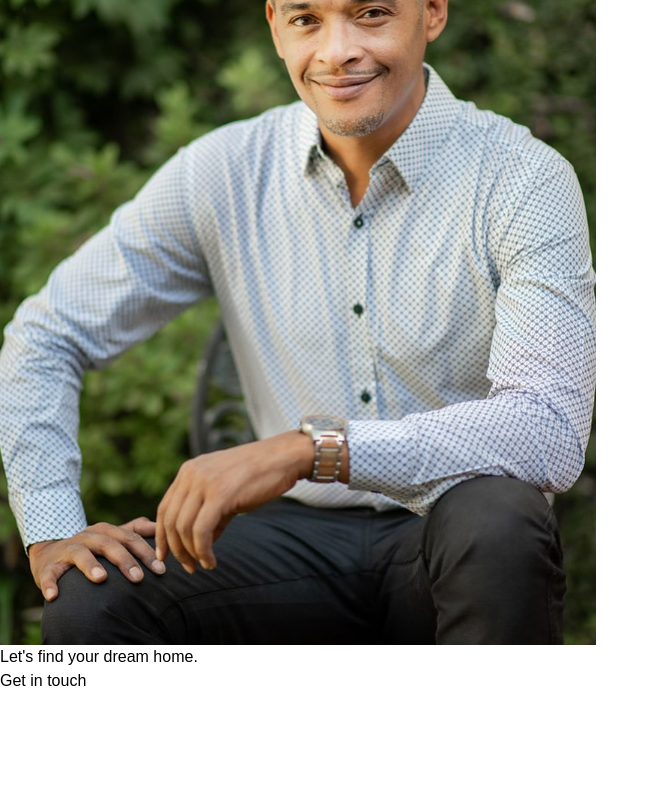
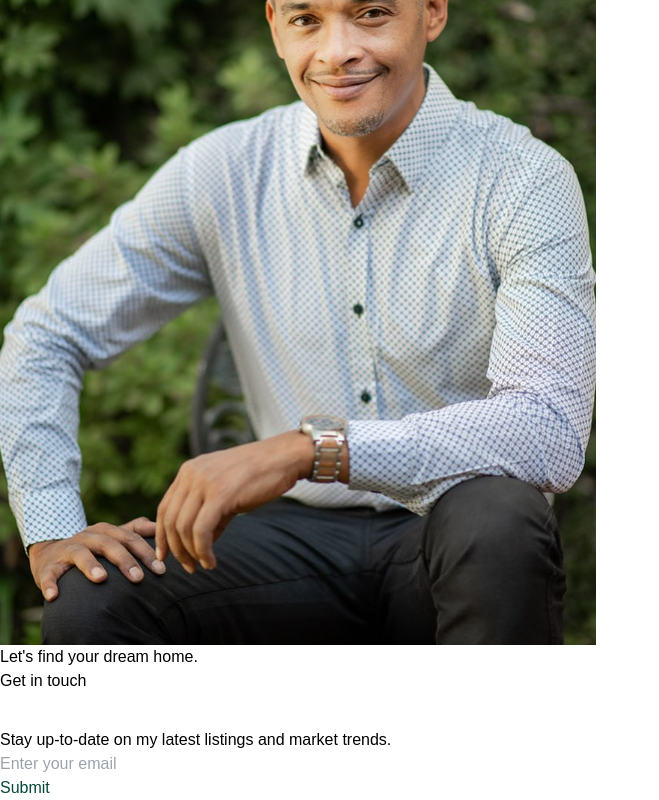
Before and after one commit to LadenikaPeter/next-move-agency, a React (Vite) app: page / in a window 1280 px wide. Shown: the part 4805-5605 px from the top of the page, without its empty margins (0-659 px from the left). Before the commit the page ends 5533 px from the top, so only its background shows below. Built offline with nearby package versions, Linux system fonts and the light colour scheme; a web font is replaced by a local one.

Commit message:
footer left side partially done

```diff
--- /dev/null
+++ b/src/components/Footer.tsx
@@ -0,0 +1,28 @@
+import SubmitButton from "./Submit-button";
+
+export default function Footer() {
+  return (
+    <>
+      <section id="FOOTER" className="max-w-7xl mx-auto px-4 sm:px-6 lg:px-8">
+        <div className="flex flex-col pt-16 pb-8">
+          <div>
+            <div className="max-w-[320px]">
+              <p className="text-[#054738]">
+                Stay up-to-date on my latest listings and market trends.
+              </p>
+              <div className="flex gap-3 items-center mt-5">
+                <input
+                  type="email"
+                  placeholder="Enter your email"
+                  className="border-b-[#054738] border-b h-12 w-full text-[#054738] outline-none"
+                />
+                <SubmitButton />
+              </div>
+            </div>
+          </div>
+          <div></div>
+        </div>
+      </section>
+    </>
+  );
+}
--- /dev/null
+++ b/src/components/Submit-button.tsx
@@ -0,0 +1,39 @@
+import { useState } from "react";
+
+type SubmitButtonProps = {
+  currentColor?: string;
+  activeColor?: string;
+  backgroundColor?: string;
+};
+
+export default function SubmitButton({
+  currentColor = "#054738",
+  activeColor = "#ffffff",
+  backgroundColor = "#054738",
+}: SubmitButtonProps) {
+  const [color, setColor] = useState(currentColor);
+  const [isHovered, setIsHovered] = useState(false);
+  return (
+    <div>
+      <button
+        style={{
+          borderColor: `${backgroundColor}`,
+          backgroundColor: `${isHovered ? backgroundColor : "transparent"}`,
+          color: `${isHovered ? activeColor : color}`,
+        }}
+        onMouseEnter={() => {
+          setColor(activeColor);
+          setIsHovered(true);
+        }}
+        onMouseLeave={() => {
+          setColor(currentColor);
+          setIsHovered(false);
+        }}
+        type="submit"
+        className={`w-[96px] h-[96px] border border-solid rounded-full`}
+      >
+        Submit
+      </button>
+    </div>
+  );
+}
--- a/src/pages/Home.tsx
+++ b/src/pages/Home.tsx
@@ -1,5 +1,6 @@
 import ArrowLink from "../components/Arrow-link";
 import FindHome from "../components/Find-home";
+import Footer from "../components/Footer";
 import {
   SECOND_SECTION,
   SIXTH_SECTION,
@@ -204,6 +205,7 @@ export default function HomePage() {
         </section>
       </div>
       <FindHome />
+      <Footer />
     </>
   );
 }
```
